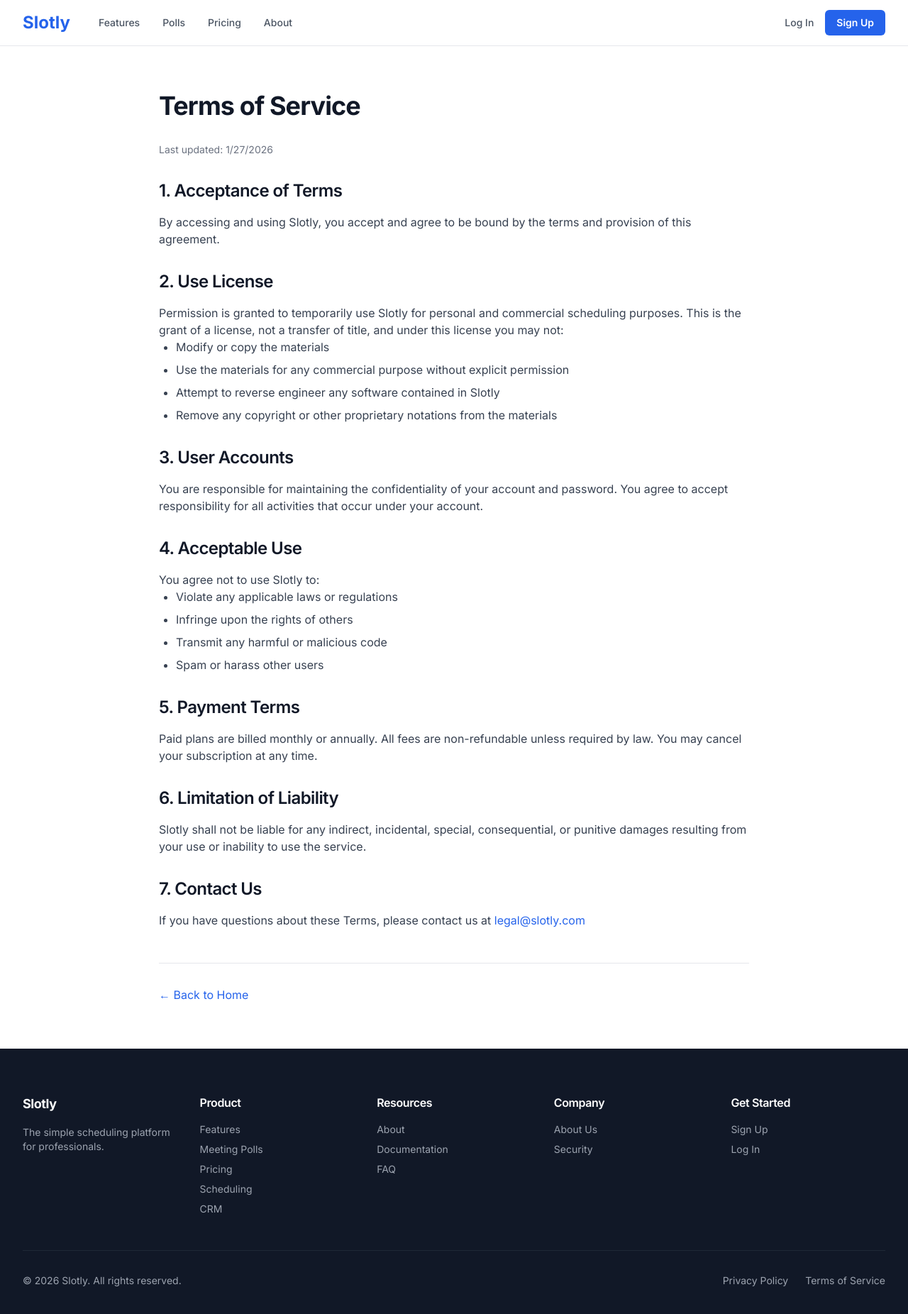
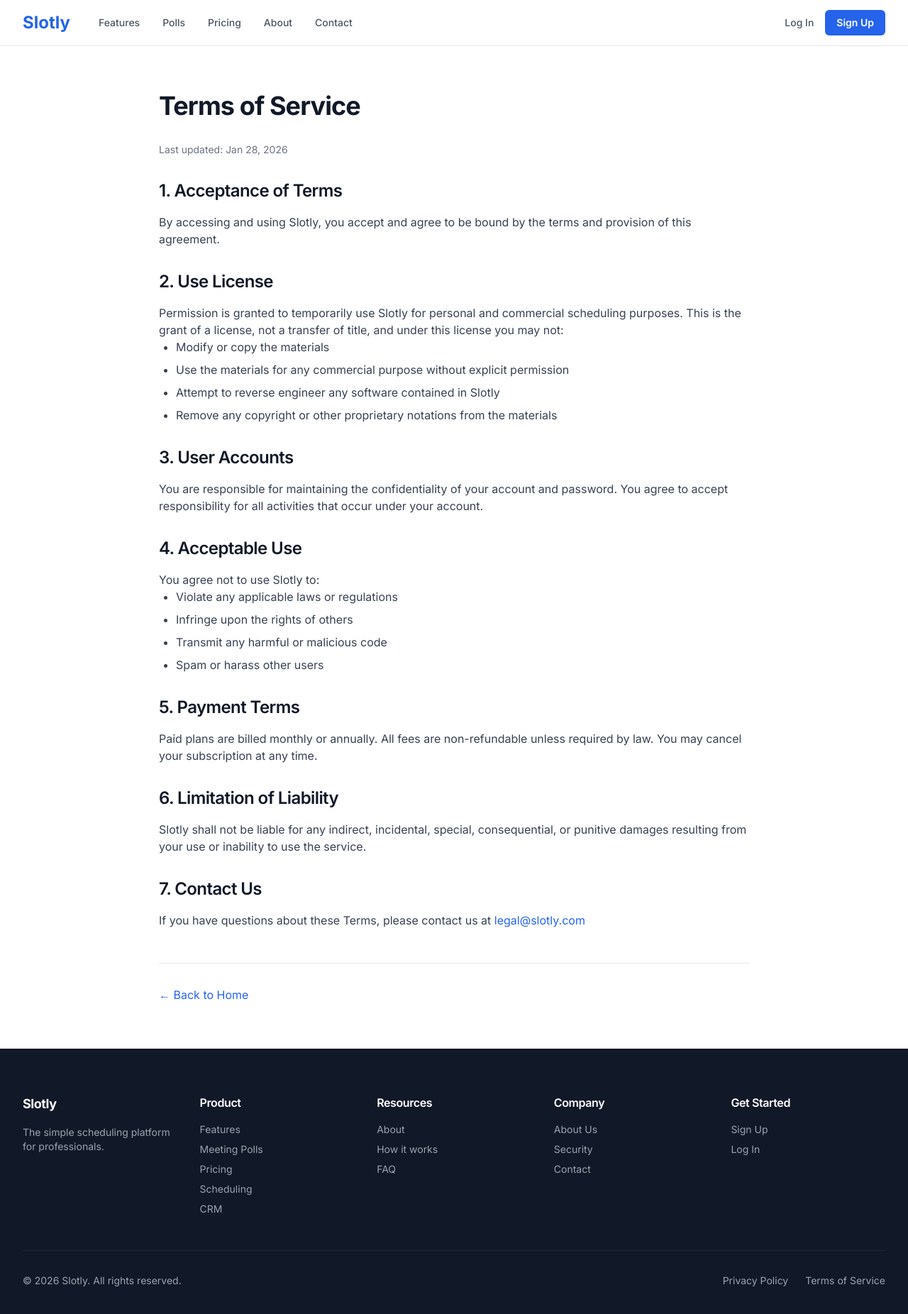
Before and after one commit to digitalquotient008/slotly-marketing, a Next.js app: page /terms in a window 1280 px wide. Shown: the top 1852 px of the page at 71% size. Built offline with nearby package versions, Linux system fonts and the light colour scheme; no server answers.

Commit message:
Marketing QA improvements: sitemap, nav links, and anchors
- Add missing pages to sitemap (contact/privacy/terms)
- Fix footer links (FAQ anchors, security section, contact)
- Add Contact to header navigation
- Add stable anchors for security + pricing FAQ

```diff
--- a/src/app/pricing/page.tsx
+++ b/src/app/pricing/page.tsx
@@ -59,7 +59,7 @@
         </div>
       </section>
 
-      <section className="py-20 bg-gray-50">
+      <section id="faq" className="py-20 bg-gray-50">
         <div className="max-w-4xl mx-auto px-4 sm:px-6 lg:px-8">
           <h2 className="text-3xl font-bold text-gray-900 mb-12 text-center">
             Frequently Asked Questions
--- a/src/app/privacy/page.tsx
+++ b/src/app/privacy/page.tsx
@@ -6,13 +6,15 @@
 };
 
 export default function PrivacyPage() {
+  const lastUpdated = 'Jan 28, 2026';
+
   return (
     <div className="bg-white min-h-screen">
       <div className="max-w-4xl mx-auto px-4 sm:px-6 lg:px-8 py-16">
         <h1 className="text-4xl font-bold text-gray-900 mb-8">Privacy Policy</h1>
 
         <div className="prose prose-lg max-w-none space-y-6 text-gray-700">
-          <p className="text-sm text-gray-500">Last updated: {new Date().toLocaleDateString()}</p>
+          <p className="text-sm text-gray-500">Last updated: {lastUpdated}</p>
 
           <section>
             <h2 className="text-2xl font-semibold text-gray-900 mt-8 mb-4">1. Information We Collect</h2>
--- a/src/app/terms/page.tsx
+++ b/src/app/terms/page.tsx
@@ -6,13 +6,15 @@
 };
 
 export default function TermsPage() {
+  const lastUpdated = 'Jan 28, 2026';
+
   return (
     <div className="bg-white min-h-screen">
       <div className="max-w-4xl mx-auto px-4 sm:px-6 lg:px-8 py-16">
         <h1 className="text-4xl font-bold text-gray-900 mb-8">Terms of Service</h1>
 
         <div className="prose prose-lg max-w-none space-y-6 text-gray-700">
-          <p className="text-sm text-gray-500">Last updated: {new Date().toLocaleDateString()}</p>
+          <p className="text-sm text-gray-500">Last updated: {lastUpdated}</p>
 
           <section>
             <h2 className="text-2xl font-semibold text-gray-900 mt-8 mb-4">1. Acceptance of Terms</h2>
--- a/src/components/Footer.tsx
+++ b/src/components/Footer.tsx
@@ -25,15 +25,16 @@
             <h4 className="text-white font-semibold mb-4">Resources</h4>
             <ul className="space-y-2 text-sm">
               <li><Link href="/about" className="hover:text-white transition-colors">About</Link></li>
-              <li><Link href="/features" className="hover:text-white transition-colors">Documentation</Link></li>
-              <li><Link href="/pricing" className="hover:text-white transition-colors">FAQ</Link></li>
+              <li><Link href="/#how-it-works" className="hover:text-white transition-colors">How it works</Link></li>
+              <li><Link href="/pricing#faq" className="hover:text-white transition-colors">FAQ</Link></li>
             </ul>
           </div>
           <div>
             <h4 className="text-white font-semibold mb-4">Company</h4>
             <ul className="space-y-2 text-sm">
               <li><Link href="/about" className="hover:text-white transition-colors">About Us</Link></li>
-              <li><Link href="/pricing" className="hover:text-white transition-colors">Security</Link></li>
+              <li><Link href="/#security" className="hover:text-white transition-colors">Security</Link></li>
+              <li><Link href="/contact" className="hover:text-white transition-colors">Contact</Link></li>
             </ul>
           </div>
           <div>
--- a/src/components/Header.tsx
+++ b/src/components/Header.tsx
@@ -27,6 +27,9 @@
               </Link>
               <Link href="/about" className="text-gray-600 hover:text-gray-900 text-sm font-medium">
                 About
+              </Link>
+              <Link href="/contact" className="text-gray-600 hover:text-gray-900 text-sm font-medium">
+                Contact
               </Link>
             </div>
           </div>
@@ -59,6 +62,7 @@
             <Link href="/polls" className="block text-gray-600 hover:text-gray-900">Polls</Link>
             <Link href="/pricing" className="block text-gray-600 hover:text-gray-900">Pricing</Link>
             <Link href="/about" className="block text-gray-600 hover:text-gray-900">About</Link>
+            <Link href="/contact" className="block text-gray-600 hover:text-gray-900">Contact</Link>
           </div>
         )}
       </div>
--- a/src/components/Security.tsx
+++ b/src/components/Security.tsx
@@ -23,7 +23,7 @@
   ];
 
   return (
-    <section className="py-16 sm:py-20 bg-gray-50">
+    <section id="security" className="py-16 sm:py-20 bg-gray-50">
       <div className="max-w-7xl mx-auto px-4 sm:px-6 lg:px-8">
         <div className="text-center mb-10 sm:mb-12">
           <h2 className="text-3xl sm:text-4xl font-bold text-gray-900 mb-3 sm:mb-4">
```
Also changed, not shown: 1 other file (tests, documents, lock files or other folders).
